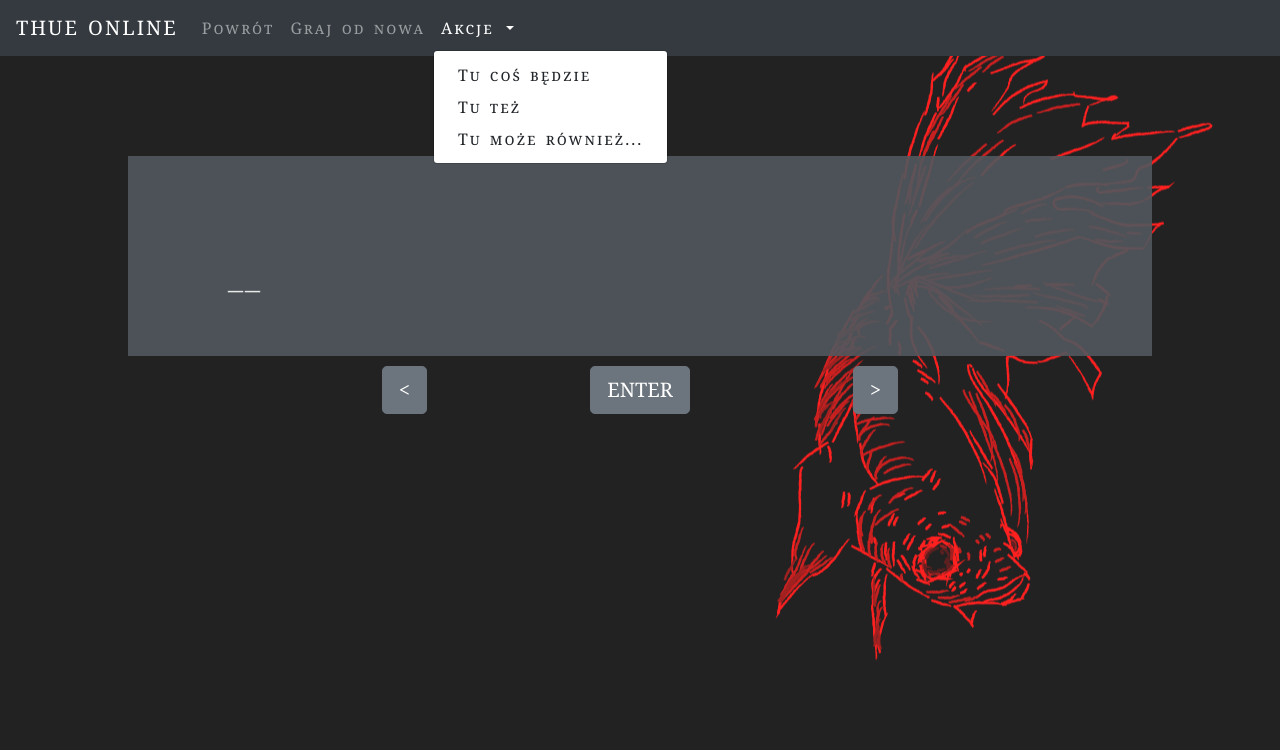
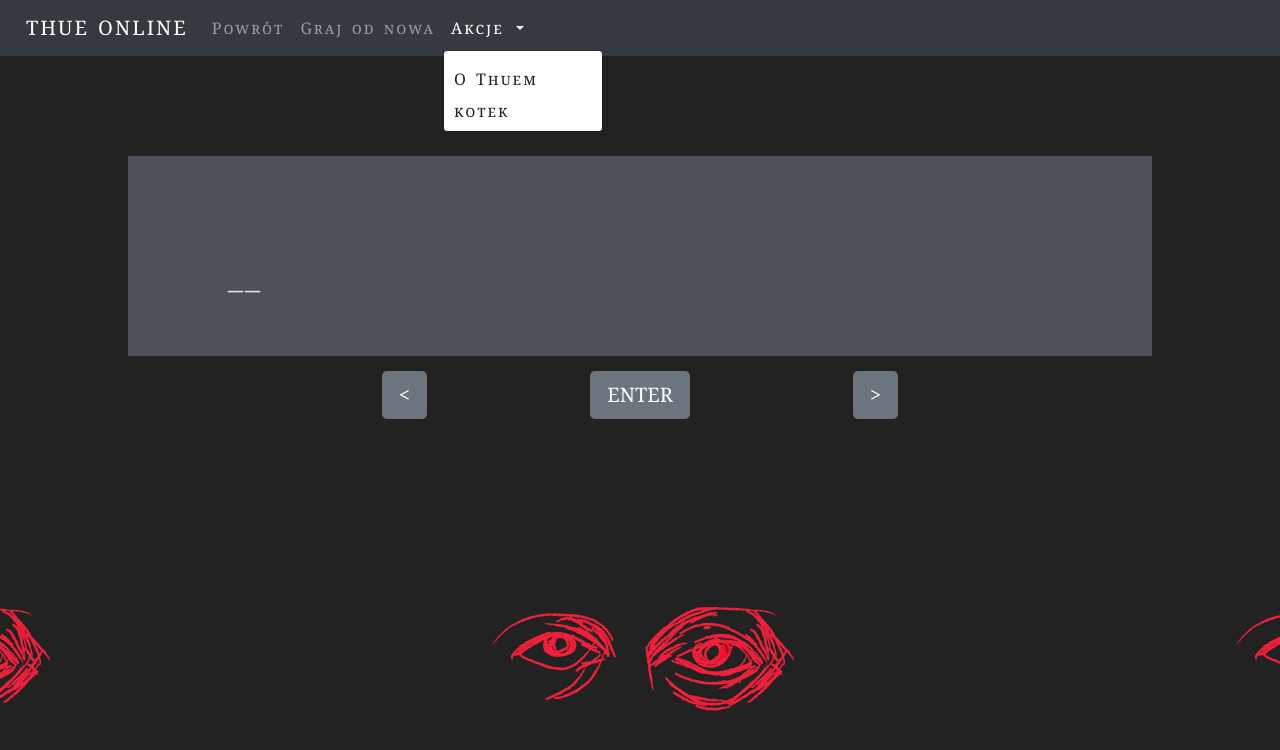
Before and after one commit to thueonline/thueonline.github.io, a plain HTML site: page game.html in a window 1280 px wide. Both pictures are taken after a click on the link "Akcje". Drawn offline with nearby package versions, Linux system fonts and the light colour scheme.

Commit message:
eyes that see the soul

```diff
--- a/game.html
+++ b/game.html
@@ -285,9 +285,8 @@
                     Akcje
                 </a>
                 <div class="dropdown-menu" aria-labelledby="navbarDropdownMenuLink">
-                    <a class="dropdown-item" href="#">Tu coś będzie</a>
-                    <a class="dropdown-item" href="#">Tu też</a>
-                    <a class="dropdown-item" href="#">Tu może również...</a>
+                     <a class="dropdown-item" href="#"> <a href="https://en.wikipedia.org/wiki/Axel_Thue" target="_blank">    O Thuem</a> </a>
+                    <a class="dropdown-item" href="#"> <a href="https://www.youtube.com/watch?v=nEebk-QFX8c" target="_blank">    kotek</a> </a>
                 </div>
             </li>
         </ul>
--- a/gamestyle.css
+++ b/gamestyle.css
@@ -1,8 +1,8 @@
 body {
-	background-image: url("ryba.png");
+	background-image: url("oczy.png");
     background-color: #222222;
-	height: 500px;
-    background-position: right;
+	height: 1000px;
+    background-position: center;
 	font-family: "Georgia", serif;
 	font-variant: small-caps;
 	letter-spacing: 2px;
@@ -28,13 +28,12 @@ body {
     display: -moz-inline-box;
     *display: inline; /* For IE7 */
     zoom: 1; /* Trigger hasLayout */
-
     text-align: center;
 }
 
 .buttons {
     margin: auto;
-    padding: 10px;
+    padding: 15px;
     padding-left: 300px;
     padding-right: 300px;
     position: center;
@@ -42,3 +41,14 @@ body {
     align-items: center;
     display: flex;
 }
+
+a{
+    text-decoration: none;
+	color: #222222;
+	padding-left: 10px;
+}
+
+a:hover {
+	text-decoration:none;
+	color: #51585e
+}
```
